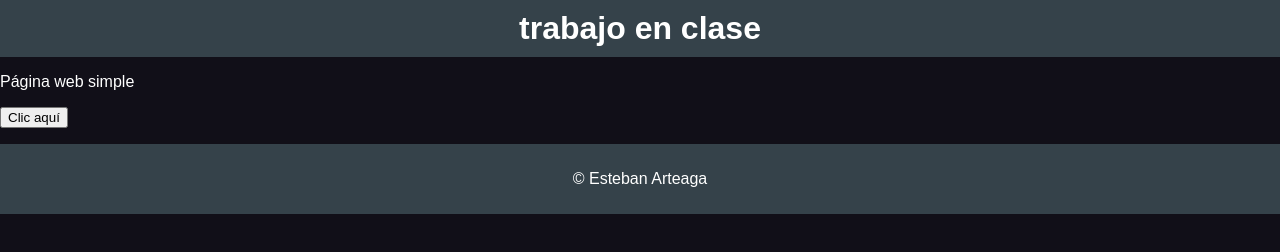
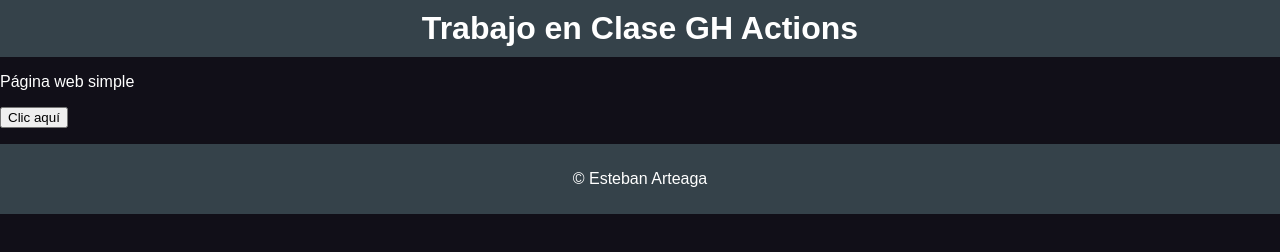
Before and after one commit to EDARTEAGAPUCE/EvaluacionADSI, a plain HTML site: page index.html in a window 1280 px wide. Drawn offline with Linux system fonts and the light colour scheme.

Commit message:
Cambio header

```diff
--- a/index.html
+++ b/index.html
@@ -8,7 +8,7 @@
 </head>
 <body>
     <header>
-        <h1>trabajo en clase</h1>
+        <h1>Trabajo en Clase GH Actions</h1>
     </header>
     <main>
         <p>Página web simple</p>
```
